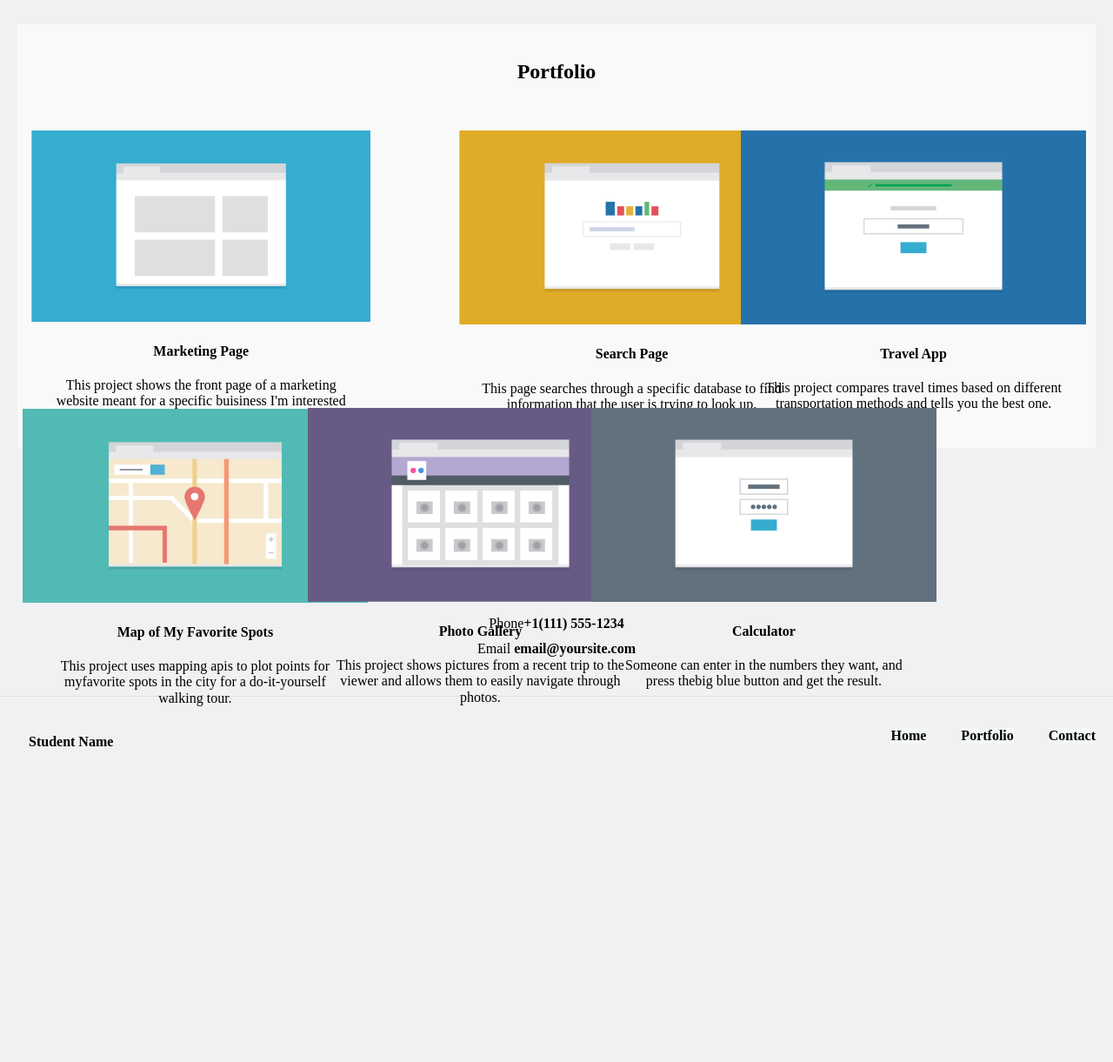
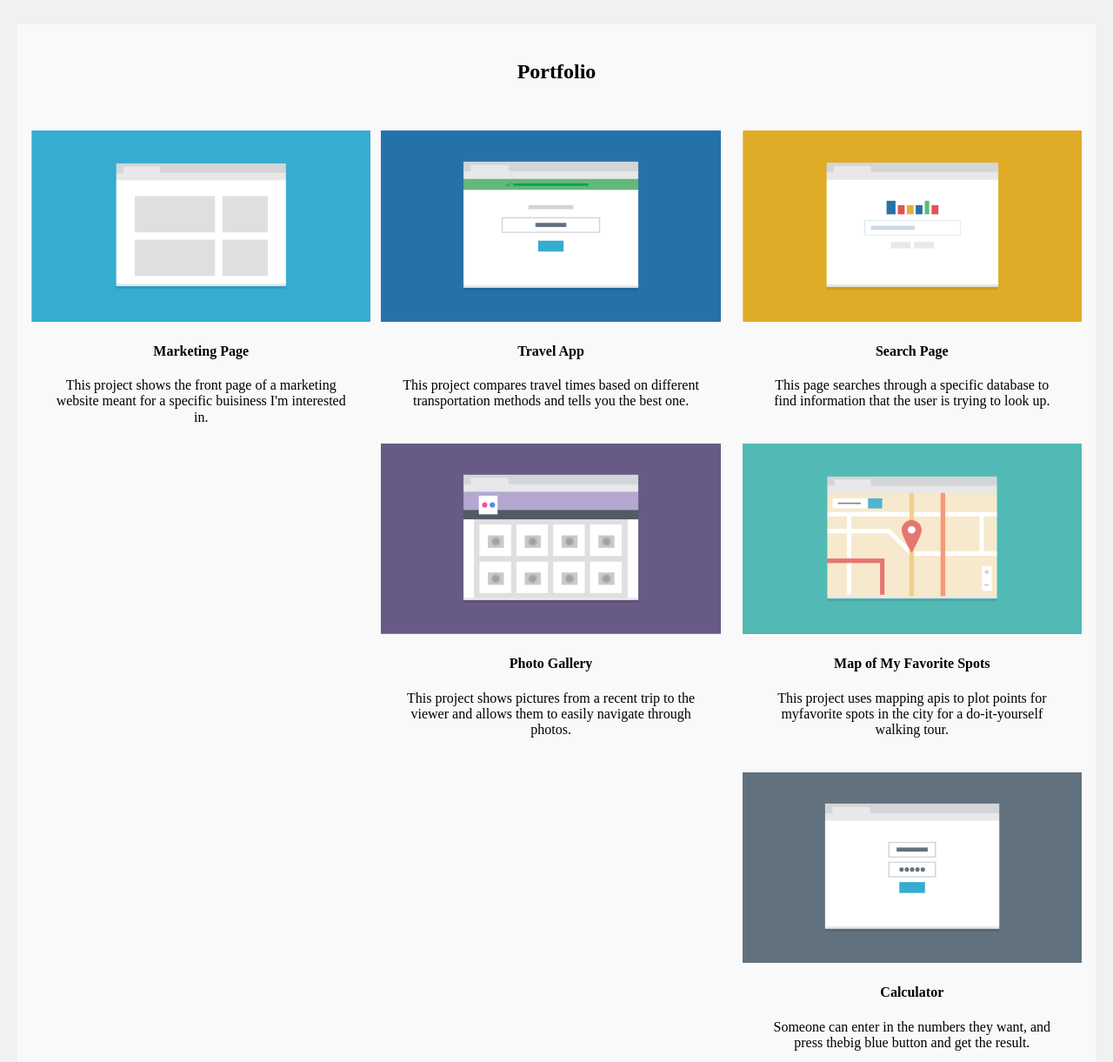
Before and after one commit to Abbott1/2-unit, a plain HTML site: page index.html in a window 1280 px wide. Shown: the part 464-1685 px from the top of the page at 87% size. Before the commit the page ends 1359 px from the top, so only its background shows below. Drawn offline with Linux system fonts and the light colour scheme.

Commit message:
fixed 1024px main container

```diff
--- a/css/styles.css
+++ b/css/styles.css
@@ -286,34 +286,35 @@ img {
         width: 32%;
         margin: 6px;
         margin-top: 8px;
+        display: inline-block;
     }
 
     .b {
-        position: absolute;
+        position: static;
         right: 329px;
     }
 
     .c {
-        position: absolute;
+        position: static;
         top: 99px;
         bottom: 336px;
         right: 5px;
     }
 
     .d {
-        position: absolute;
+        position: static;
         top: 419px;
         left: 0;
     }
 
     .f {
-        position: absolute;
+        position: static;
         top: 418px;
         left: 654px;
     }
 
     .e {
-        position: absolute;
+        position: static;
         top: 418px;
         left: 328px;
     }
```
